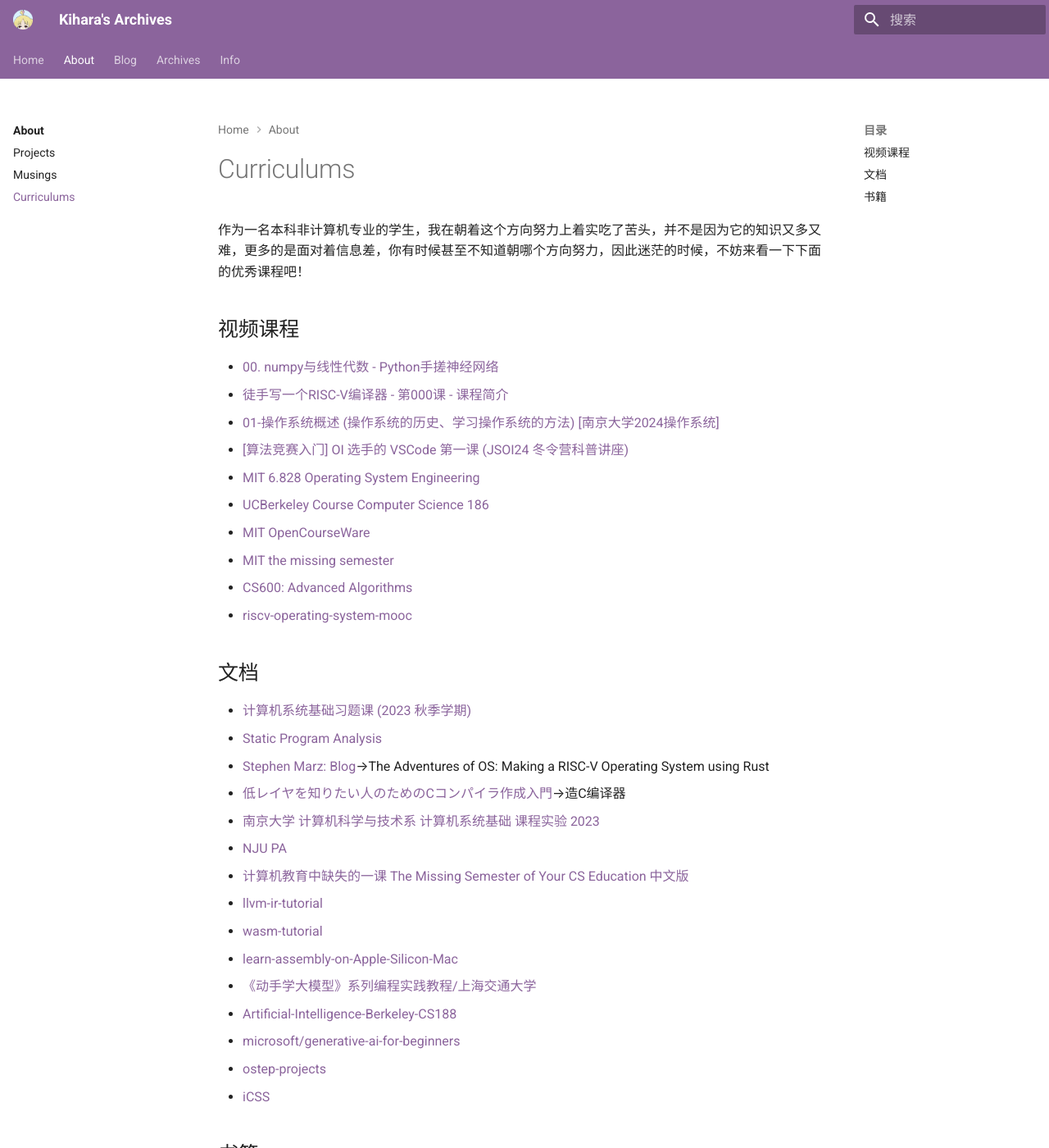
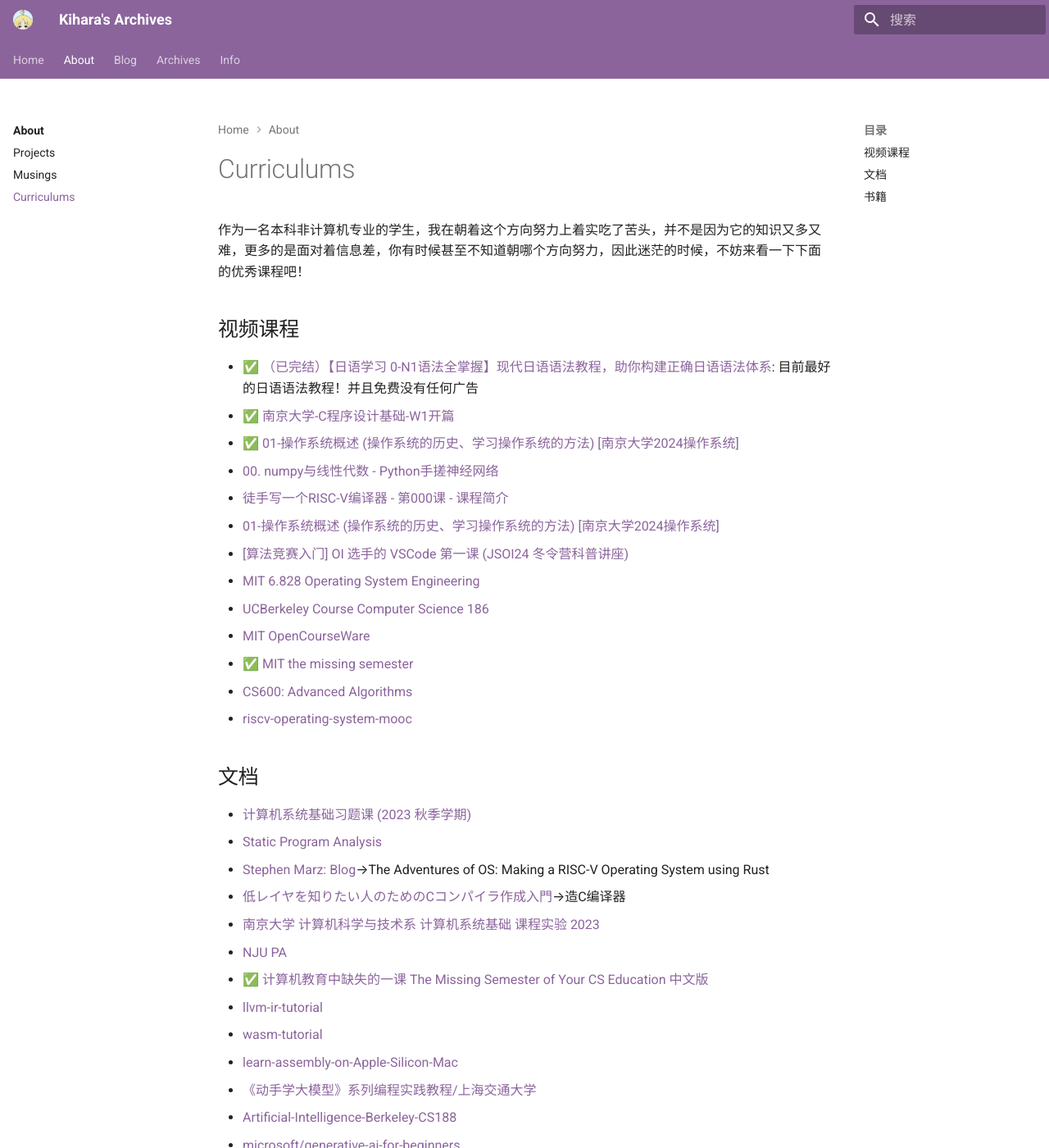
Before and after one commit to Kihara-Ri/kihara-ri.github.io, an MkDocs documentation site: the page built from docs/curriculums.md, in a window 1280 px wide and 1400 px high. Shown: the whole window at 82% size. Built offline with MkDocs 1.6.1 and Material for MkDocs 9.7.7, drawn with Linux system fonts in a browser that asks for light colours.

```diff
--- a/docs/curriculums.md
+++ b/docs/curriculums.md
@@ -4,6 +4,9 @@
 
 ## 视频课程
 
+- ✅ [（已完结）【日语学习 0-N1语法全掌握】现代日语语法教程，助你构建正确日语语法体系](https://www.bilibili.com/video/BV1hK4y1S7hz/): 目前最好的日语语法教程！并且免费没有任何广告
+- ✅ [南京大学-C程序设计基础-W1开篇](https://www.bilibili.com/video/BV11i4y1a7nS/)
+- ✅ [01-操作系统概述 (操作系统的历史、学习操作系统的方法) [南京大学2024操作系统]](https://www.bilibili.com/video/BV1Xm411f7CM/)
 - [00. numpy与线性代数 - Python手搓神经网络](https://www.bilibili.com/video/BV1py4y1F7vp/)
 - [徒手写一个RISC-V编译器 - 第000课 - 课程简介](https://www.bilibili.com/video/BV1gY4y1E7Ue/)
 - [01-操作系统概述 (操作系统的历史、学习操作系统的方法) [南京大学2024操作系统]](https://www.bilibili.com/video/BV1Xm411f7CM/)
@@ -11,7 +14,7 @@
 - [MIT 6.828 Operating System Engineering](https://pdos.csail.mit.edu/6.828/2018/schedule.html)
 - [UCBerkeley Course   Computer Science 186](https://archive.org/details/UCBerkeley_Course_Computer_Science_186)
 - [MIT OpenCourseWare](https://ocw.mit.edu/)
-- [MIT the missing semester](https://missing.csail.mit.edu)
+- ✅ [MIT the missing semester](https://missing.csail.mit.edu)
 - [CS600: Advanced Algorithms](https://github.com/wangshusen/AdvancedAlgorithms?tab=readme-ov-file)
 - [riscv-operating-system-mooc](https://github.com/plctlab/riscv-operating-system-mooc)
 
@@ -23,7 +26,7 @@
 - [低レイヤを知りたい人のためのCコンパイラ作成入門](https://www.sigbus.info/compilerbook)-->造C编译器
 - [南京大学 计算机科学与技术系 计算机系统基础 课程实验 2023](https://nju-projectn.github.io/ics-pa-gitbook/ics2023/index.html)
 - [NJU PA](https://nju-projectn.github.io/ics-pa-gitbook/ics2019/)
-- [计算机教育中缺失的一课 The Missing Semester of Your CS Education 中文版](https://missing-semester-cn.github.io/)
+- ✅ [计算机教育中缺失的一课 The Missing Semester of Your CS Education 中文版](https://missing-semester-cn.github.io/)
 - [llvm-ir-tutorial](https://github.com/Evian-Zhang/llvm-ir-tutorial)
 - [wasm-tutorial](https://github.com/Evian-Zhang/wasm-tutorial)
 - [learn-assembly-on-Apple-Silicon-Mac](https://github.com/Evian-Zhang/learn-assembly-on-Apple-Silicon-Mac)
@@ -46,22 +49,27 @@
 >
 > Master programming by recreating your favorite technologies from scratch.
 
+
 > [awesome-deep-learning-and-machine-learning-questions](https://github.com/bat67/awesome-deep-learning-and-machine-learning-questions)
 >
 > 不定期更新】收集整理的一些网站中（如知乎、Quora、Reddit、Stack Exchange等）与深度学习、机器学习、强化学习、数据科学相关的有价值的问题
+
 
 > [Project Based Learning](https://github.com/practical-tutorials/project-based-learning)
 >
 > Curated list of project-based tutorials
 
+
 > [CS-Awesome-Courses](https://github.com/jackwener/CS-Awesome-Courses)
 >
 > 计算机的优秀课程
+
 
 > [rust-learning](https://github.com/ctjhoa/rust-learning)
 >
 > A bunch of links to blog posts, articles, videos, etc for learning Rust
 
+
 > [freeCodeCamp](https://github.com/freeCodeCamp/freeCodeCamp)
 >
 > freeCodeCamp.org's open-source codebase and curriculum. Learn to code for free.
```
Also changed, not shown: README.md (added, +11 -0 lines), docs/blog/posts/日语中「が」和「は」的问题.md (added, +45 -0 lines), 2 other files.
